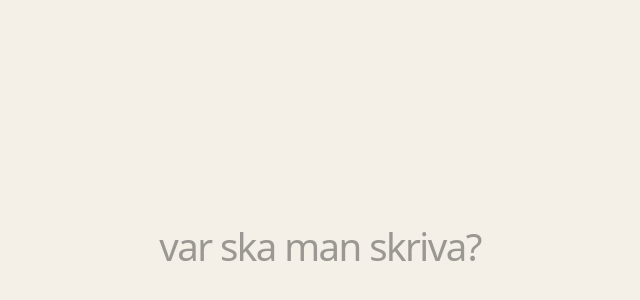
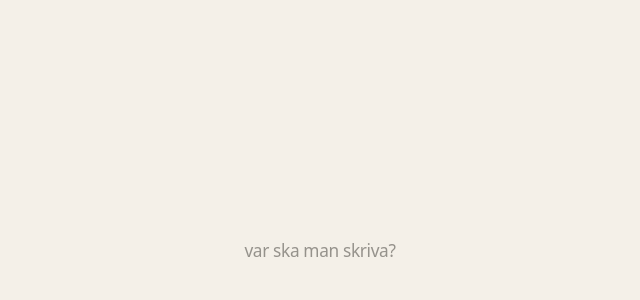
Before and after one commit to pampaparian/redaktoren, a Next.js app: page / in a window 1280 px wide. Shown: the part 66-366 px from the top of the page, without its empty margins (320-960 px from the left). Built offline with nearby package versions, Linux system fonts and the light colour scheme.

Commit message:
Refine Redaktören typography

```diff
--- a/app/globals.css
+++ b/app/globals.css
@@ -5,8 +5,8 @@
 :root {
   color-scheme: light;
   --bg: #f4f0e8;
-  --ink: #1f1d1a;
-  --ink-muted: rgba(31, 29, 26, 0.42);
+  --ink: #26231f;
+  --ink-muted: rgba(38, 35, 31, 0.46);
 }
 
 html,
@@ -30,21 +30,21 @@ textarea {
 }
 
 ::selection {
-  background: rgba(31, 29, 26, 0.12);
+  background: rgba(38, 35, 31, 0.12);
 }
 
 [data-theme='night'] {
   color-scheme: dark;
   --bg: #241711;
-  --ink: #f2bfd1;
-  --ink-muted: rgba(242, 191, 209, 0.56);
+  --ink: #f1bfd0;
+  --ink-muted: rgba(241, 191, 208, 0.56);
 }
 
 @media (prefers-color-scheme: dark) {
   :root:not([data-theme='day']) {
     color-scheme: dark;
     --bg: #241711;
-    --ink: #f2bfd1;
-    --ink-muted: rgba(242, 191, 209, 0.56);
+    --ink: #f1bfd0;
+    --ink-muted: rgba(241, 191, 208, 0.56);
   }
 }
--- a/app/page.tsx
+++ b/app/page.tsx
@@ -6,7 +6,7 @@ export default function Home() {
           aria-label="Skrivytan"
           autoFocus
           placeholder="var ska man skriva?"
-          className="h-56 w-full max-w-3xl resize-none border-0 bg-transparent text-center text-[clamp(1.4rem,3vw,2.4rem)] leading-tight tracking-[-0.04em] outline-none placeholder:text-[var(--ink-muted)]"
+          className="h-48 w-full max-w-2xl resize-none border-0 bg-transparent text-center text-[clamp(1.05rem,1.35vw,1.35rem)] leading-[1.55] tracking-[-0.02em] outline-none placeholder:text-[var(--ink-muted)]"
           spellCheck={false}
         />
       </section>
```
